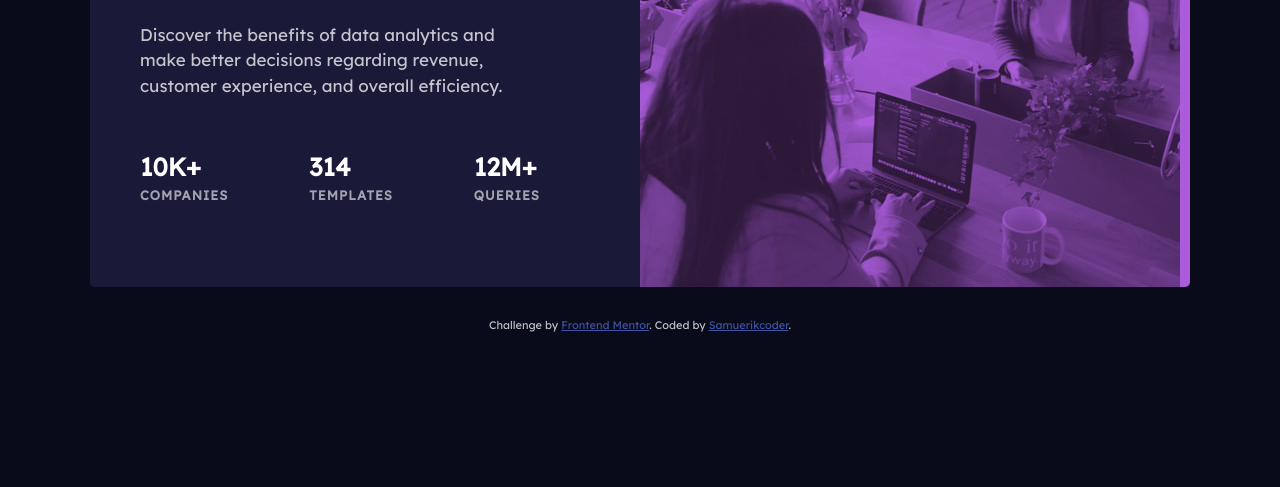
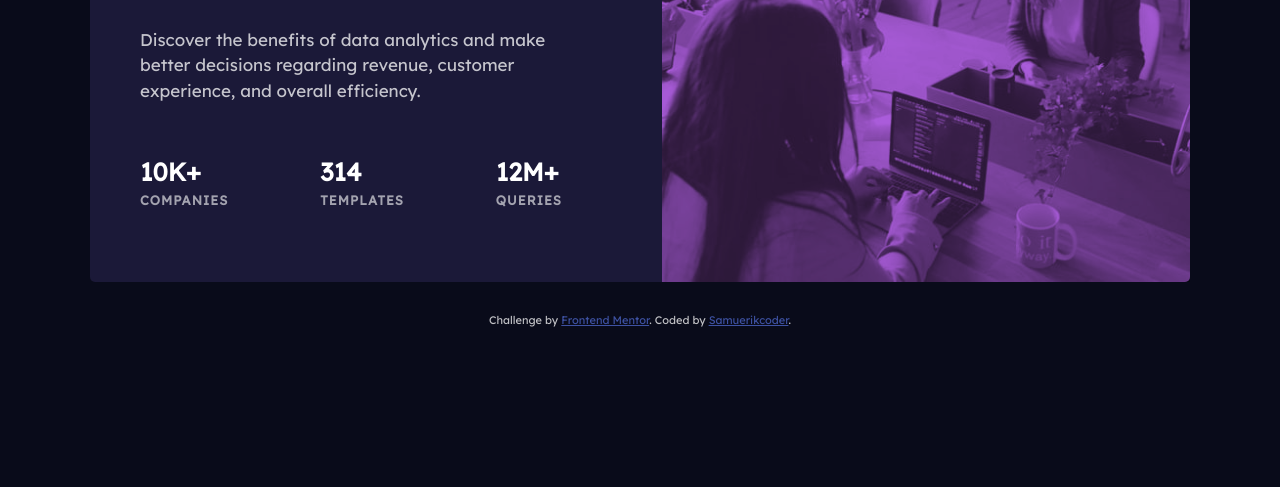
Before and after one commit to samuerikcoder/Stats-preview-card-component, a plain HTML site: page index.html in a window 1280 px wide. Shown: the part 323-810 px from the top of the page. Drawn offline with Linux system fonts and the light colour scheme.

Commit message:
new commit

```diff
--- a/style.css
+++ b/style.css
@@ -166,11 +166,11 @@
     }
 
     .card__content {
-        width: 50%;
+        width: 52%;
     }
 
     .card__img {
-        width: 50%;
+        width: 48%;
         border-radius: 0 .5rem .5rem 0;
     }
 
```
